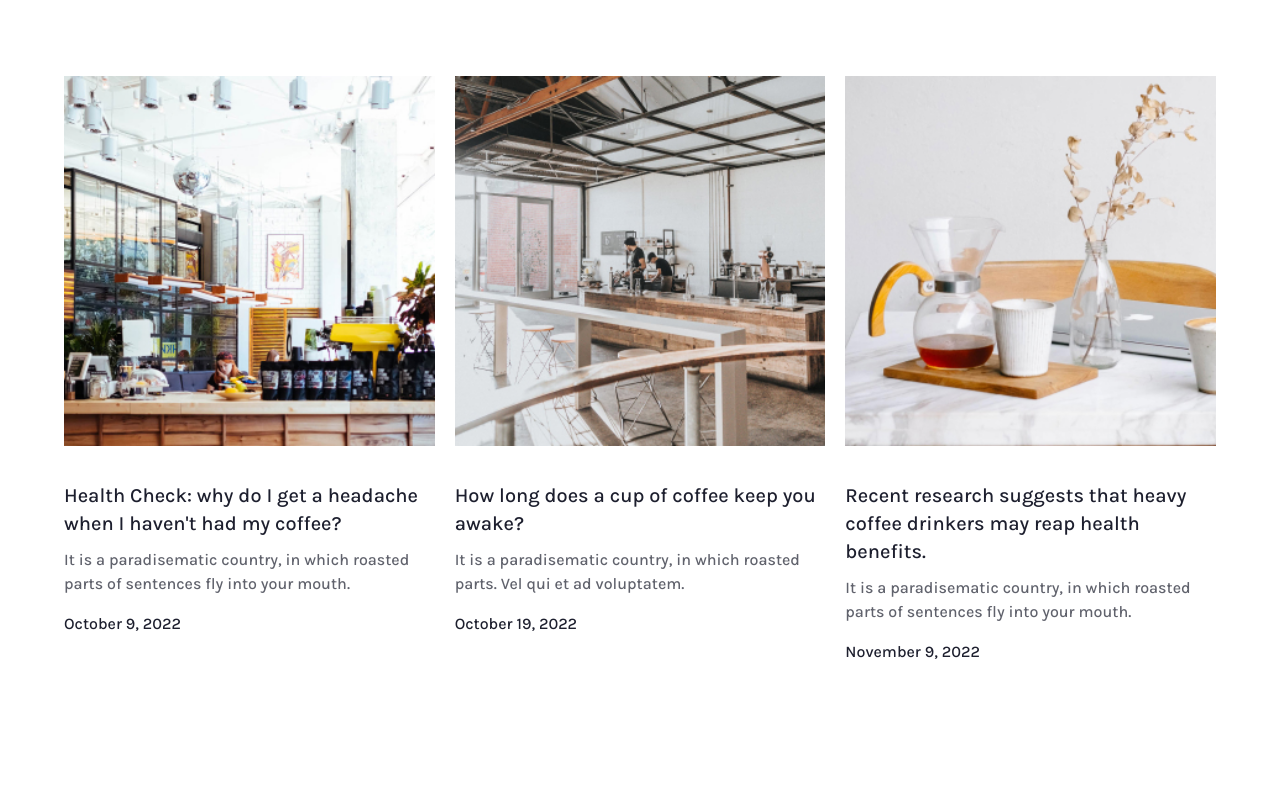
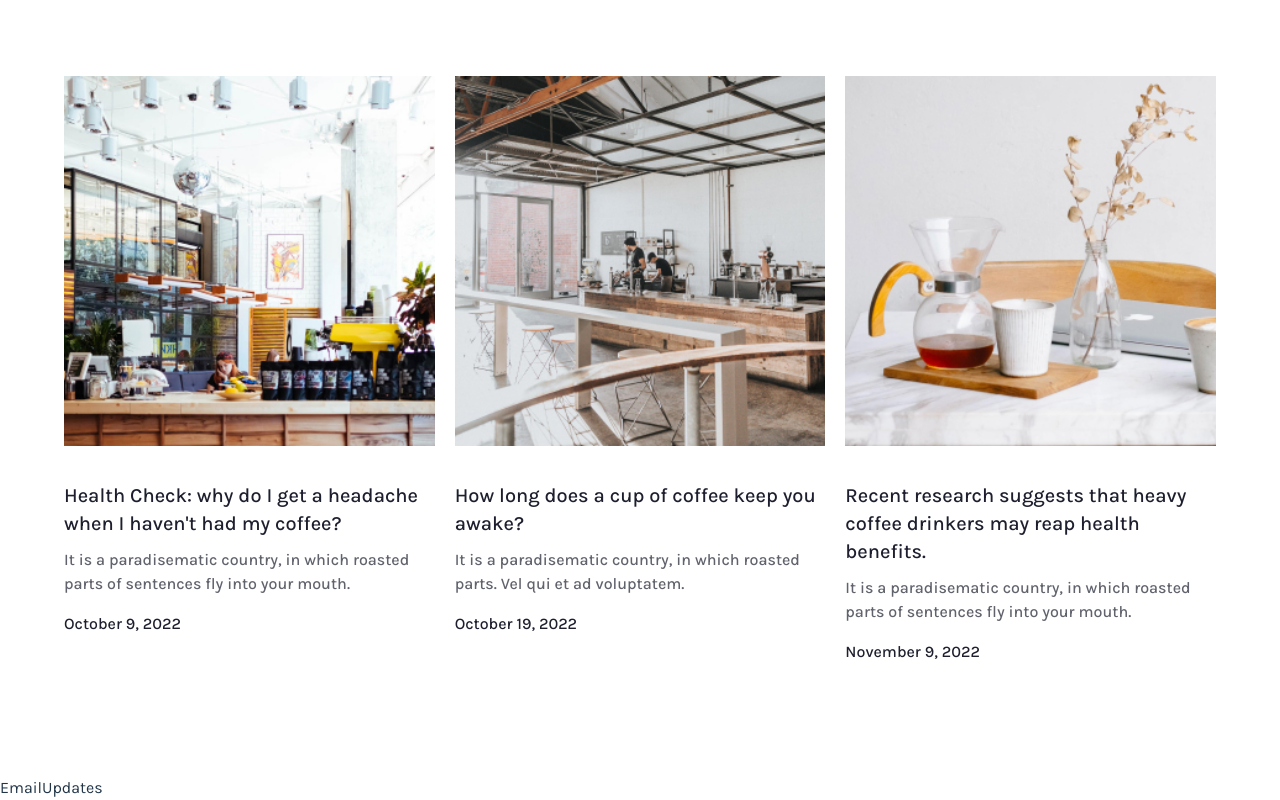
Before and after one commit to milkabaldi/coffeystyle, a React (Vite) app: page / in a window 1280 px wide. Shown: the part 4778-5578 px from the top of the page. Before the commit the page ends 5554 px from the top, so only its background shows below. Built offline with nearby package versions, Linux system fonts and the light colour scheme.

Commit message:
Add email section

```diff
--- a/src/App.jsx
+++ b/src/App.jsx
@@ -1,6 +1,6 @@
 import { useState } from 'react'
 import { Navbar, } from './components'
-import { Mugs, Textx, Feautered, MoreMugs, Magazine, PreFooter, Blog } from './container'
+import { Mugs, Textx, Feautered, MoreMugs, Magazine, PreFooter, Blog, EmailUpdates } from './container'
 import styles from './styles.js'
 
 function App() {
@@ -21,6 +21,7 @@ function App() {
         <Magazine />
         <PreFooter />
         <Blog />
+        <EmailUpdates />
       </main>
     </div>
   )
--- /dev/null
+++ b/src/container/EmailUpdates.jsx
@@ -0,0 +1,9 @@
+import React from 'react'
+
+const EmailUpdates = () => {
+  return (
+    <div>EmailUpdates</div>
+  )
+}
+
+export default EmailUpdates
```
Also changed, not shown: src/container/index.js (+10 -7 lines).
